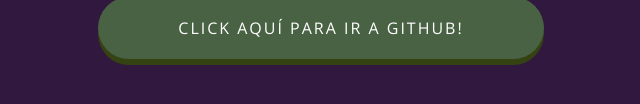
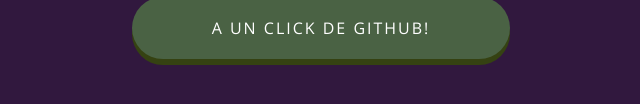
Before and after one commit to Claudia-may/desafio-branching, a plain HTML site: page index.html in a window 1280 px wide. Shown: the part 516-620 px from the top of the page, without its empty margins (319-959 px from the left). Drawn offline with nearby package versions, Linux system fonts and the light colour scheme.

Commit message:
Cambio texto en botón

```diff
--- a/index.html
+++ b/index.html
@@ -15,7 +15,7 @@
       <img src="https://w7.pngwing.com/pngs/646/324/png-transparent-github-computer-icons-github-logo-monochrome-head-thumbnail.png", alt="octocat">
     </a>
     <button type="button" class="btn">
-      <a href="https://github.com/" target="_blank">Click aquí para ir a GitHub!</a>
+      <a href="https://github.com/" target="_blank">A un Click de GitHub!</a>
     </button>
   </div>
 </body>
```
